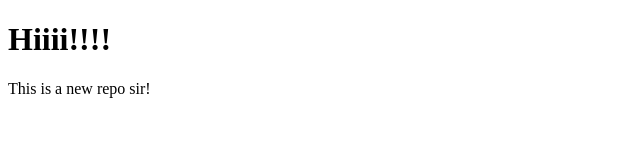
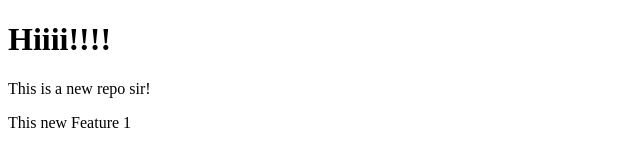
Before and after one commit to utkarshprasadgupta/localRepo, a plain HTML site: page index.html in a window 1280 px wide. Shown: the whole page, without its empty margins (0-640 px from the left). Drawn offline with Linux system fonts and the light colour scheme.

Commit message:
Add new feature

```diff
--- a/index.html
+++ b/index.html
@@ -8,5 +8,8 @@
 <body>
     <h1>Hiiii!!!!</h1>
     <p>This is a new repo sir!</p>
+    <p>
+        This new Feature 1
+    </p>
 </body>
 </html>
```
